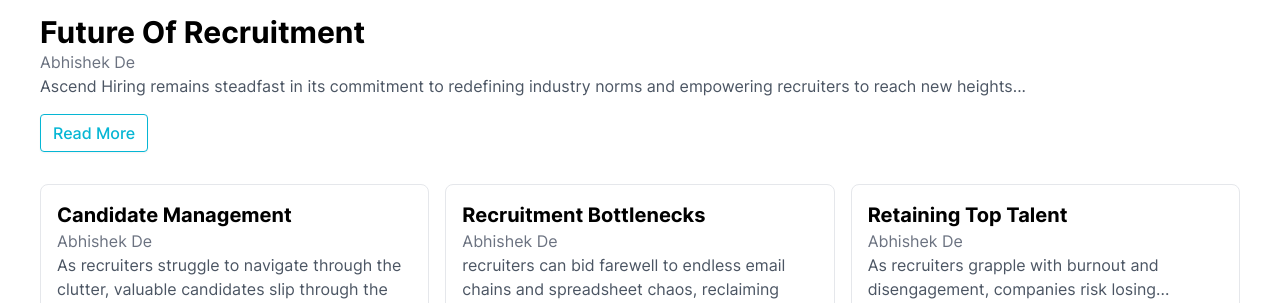
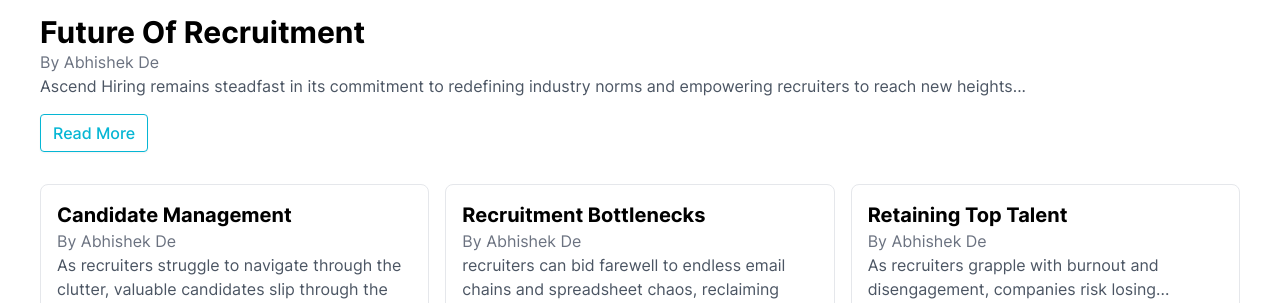
Before and after one commit to Whayven/ascend-hiring-landing, a Next.js app: page /blog in a window 1280 px wide. Shown: the part 822-1125 px from the top of the page. Built offline with nearby package versions, Linux system fonts and the light colour scheme.

Commit message:
feat: add "By" to author preview

```diff
--- a/src/components/BlogList.tsx
+++ b/src/components/BlogList.tsx
@@ -37,7 +37,7 @@
                 {post.metadata.title}
               </h3>
               <p className='text-gray-500 dark:text-gray-400'>
-                {post.metadata.author}
+                By {post.metadata.author}
               </p>
               <p className='text-gray-600 dark:text-gray-300'>
                 {post.metadata.preview}...
--- a/src/components/FeaturedBlog.tsx
+++ b/src/components/FeaturedBlog.tsx
@@ -41,7 +41,7 @@
       <div className='mt-4'>
         <h2 className='text-3xl font-bold capitalize'>{post.metadata.title}</h2>
         <p className='text-gray-500 dark:text-gray-400'>
-          {post.metadata.author}
+          By {post.metadata.author}
         </p>
         <p className='text-gray-600 dark:text-gray-300'>
           {post.metadata.preview}...
```
